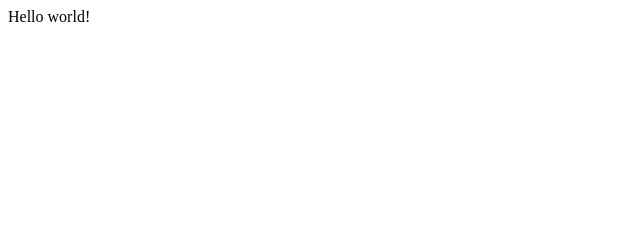
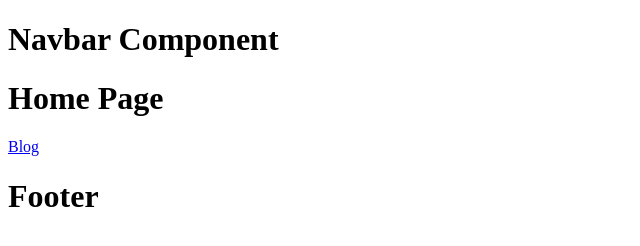
Before and after one commit to ABSphreak/backroads-gatsby, a Gatsby site: page / in a window 1280 px wide. Shown: the whole page, without its empty margins (0-640 px from the left). Built offline with nearby package versions, Linux system fonts and the light colour scheme; Gatsby itself is replaced by a stand-in of ours.

Commit message:
➕ Adding Layout

```diff
--- /dev/null
+++ b/src/components/Footer.js
@@ -0,0 +1,11 @@
+import React from "react"
+
+const Footer = () => {
+  return (
+    <div>
+      <h1>Footer</h1>
+    </div>
+  )
+}
+
+export default Footer
--- /dev/null
+++ b/src/components/Layout.js
@@ -0,0 +1,15 @@
+import React from "react"
+import Navbar from "./Navbar"
+import Footer from "./Footer"
+
+const Layout = ({ children }) => {
+  return (
+    <>
+      <Navbar />
+      {children}
+      <Footer />
+    </>
+  )
+}
+
+export default Layout
--- /dev/null
+++ b/src/components/Navbar.js
@@ -0,0 +1,11 @@
+import React from "react"
+
+const Navbar = () => {
+  return (
+    <div>
+      <h1>Navbar Component</h1>
+    </div>
+  )
+}
+
+export default Navbar
--- a/src/pages/index.js
+++ b/src/pages/index.js
@@ -1,5 +1,19 @@
 import React from "react"
+import { Link } from "gatsby"
+import Layout from "../components/Layout"
 
-export default function Home() {
-  return <div>Hello world!</div>
+const home = () => {
+  return (
+    <>
+      {/* Using children prop in Layout to render */}
+      <Layout>
+        <div>
+          <h1>Home Page</h1>
+          <Link to="/blog/">Blog</Link>
+        </div>
+      </Layout>
+    </>
+  )
 }
+
+export default home
```
Also changed, not shown: src/pages/404.js (+7 -4 lines), src/pages/blog.js (+6 -1 lines), src/pages/contact.js (+9 -2 lines), src/pages/tours.js (+10 -5 lines).
